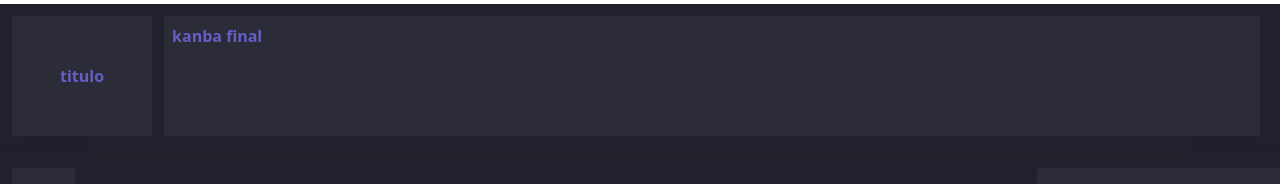
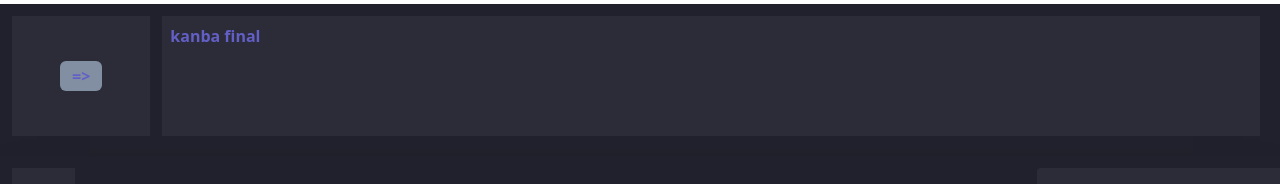
Before and after one commit to d4ndres/KanbanVue2, a Vue app: page / in a window 1280 px wide. Shown: the top 184 px of the page. Built offline with nearby package versions, Linux system fonts and the light colour scheme.

Commit message:
final esteticaa

```diff
--- a/src/components/HeaderBoard.vue
+++ b/src/components/HeaderBoard.vue
@@ -1,10 +1,15 @@
 <template>
-  <div>
-    <!-- <div class="space-y-5"></div> -->
-    <!-- <div class="p-4 bg-blanco shadow rounded-lg"> -->
-    <div class="container | p-3 my-1 mx-auto | flex">
+  <!-- <div class="space-y-5"></div> -->
+  <!-- <div class="p-4 bg-blanco shadow rounded-lg"> -->
+  <div class="container | p-3 my-1 mx-auto | flex flex-col">
+    <div class="flex-1 | flex">
       <section class="w-3/16 p-12 mr-3 | bg-oscuro | text-morado | font-bold">
-        <p>titulo</p>
+        <a
+          href="#"
+          class="bg-gris py-1 px-3 rounded-md | text-morado | font-bold"
+        >
+          =>
+        </a>
       </section>
 
       <section
@@ -15,3 +20,4 @@
     </div>
   </div>
 </template>
+<script></script>
--- a/src/store/index.js
+++ b/src/store/index.js
@@ -1,14 +1,6 @@
 export default {
-  state: {
-
-  },
-  mutations: {
-
-  },
-  actions: {
-
-  },
-  getters: {
-
-  }
-}
+  state: {},
+  mutations: {},
+  actions: {},
+  getters: {},
+};
```
